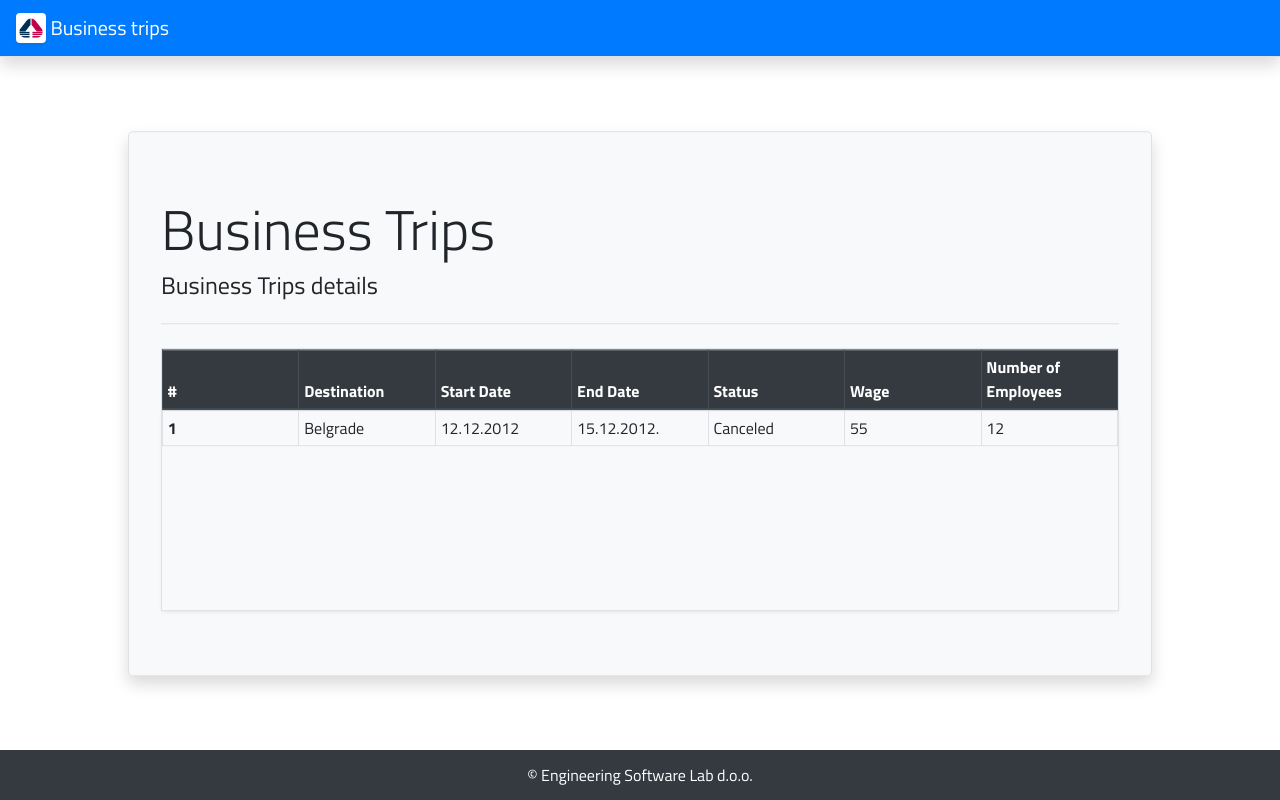
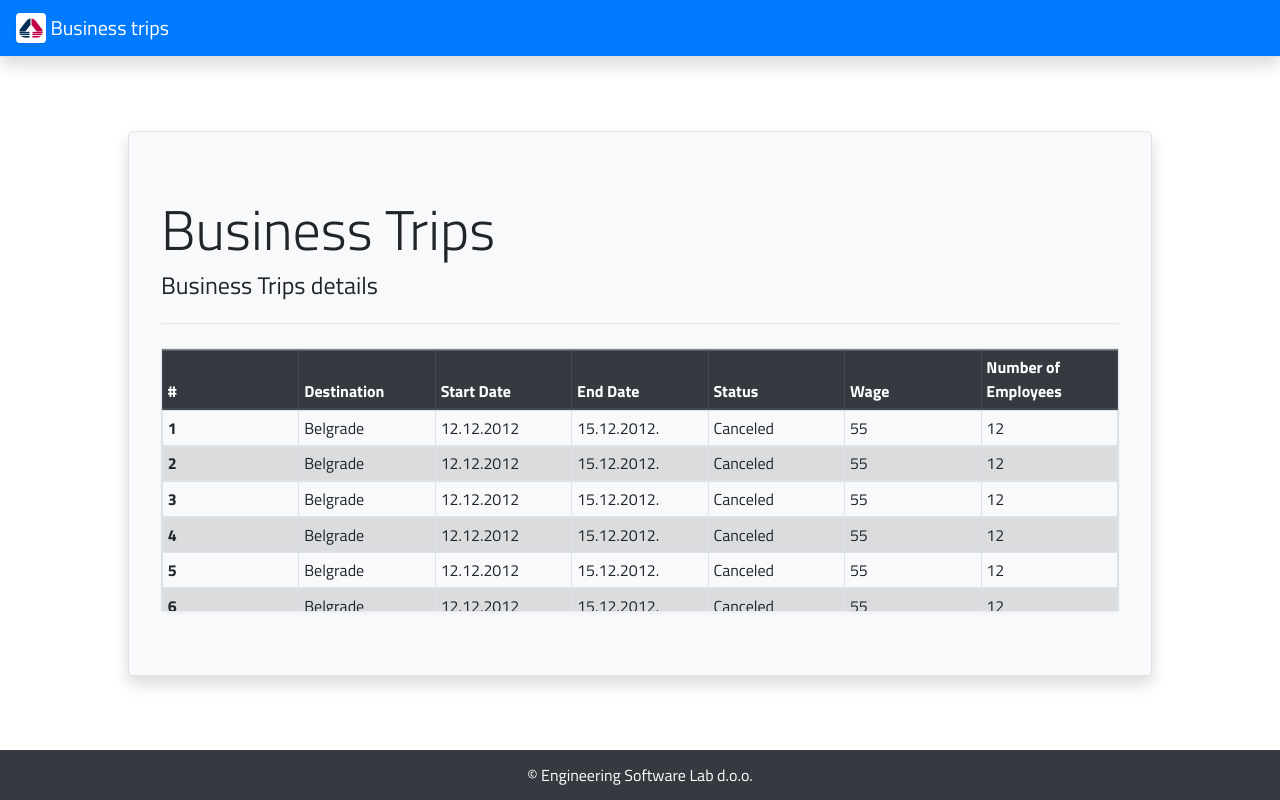
Before and after one commit to mmisojcic/travel-expenses-front, an Angular app in the folder project/: page /businesstrips in a window 1280 px wide. Built offline with nearby package versions, Linux system fonts and the light colour scheme.

Commit message:
busieness-trips

```diff
--- a/project/src/app/_components/business-trips/business-trips.component.ts
+++ b/project/src/app/_components/business-trips/business-trips.component.ts
@@ -8,7 +8,7 @@ import { employeeAnimation, businessTripAnimation } from 'src/app/_animations/bu
   animations: [employeeAnimation, businessTripAnimation]
 })
 export class BusinessTripsComponent implements OnInit {
- arr = [1];
+ arr = [1,2,3,4,5,6,7,8,9,10];
 animationTrigger = 'closed';
   constructor() { }
 
```
